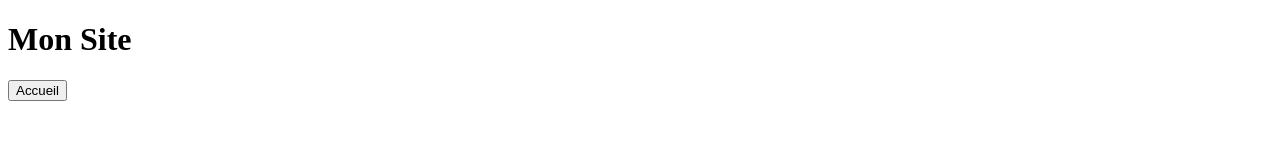
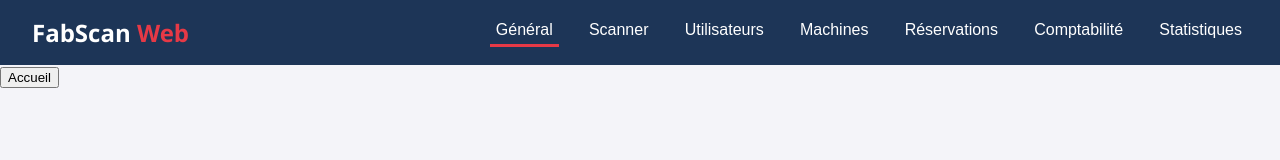
Before and after one commit to skaidali/fabscan, a plain HTML site: page client/index.html in a window 1280 px wide. Drawn offline with Linux system fonts and the light colour scheme.

Commit message:
petite mise en page + ajout de tabs

```diff
--- a/client/index.html
+++ b/client/index.html
@@ -3,11 +3,24 @@
 <head>
   <meta charset="utf-8">
   <title>FabScan</title>
+  <link rel="stylesheet" href="style.css">
 </head>
 
 <body>
 
-  <h1>Mon Site</h1>
+  <header>
+        <div class="logo">FabScan <span>Web</span></div>
+        <nav>
+            <button onclick="loadPage('./home.html')" class="active">Général</button>
+            <button onclick="loadPage('./scan.html')">Scanner</button>
+            <button onclick="loadPage('./users.html')">Utilisateurs</button>
+            <button onclick="loadPage('./machines.html')">Machines</button>
+            <button onclick="loadPage('./reservations.html')">Réservations</button>
+            <button onclick="loadPage('./bills.html')">Comptabilité</button>
+            <button onclick="loadPage('./stats.html')">Statistiques</button>
+        </nav>
+    </header>
+
 
   <button onclick="loadPage('home.html')">Accueil</button>
 
--- /dev/null
+++ b/client/style.css
@@ -0,0 +1,67 @@
+:root {
+    --primary: #e63946; /* Rouge FabLab */
+    --dark: #1d3557;
+    --light: #f1faee;
+    --grey: #457b9d;
+}
+
+body { font-family: 'Segoe UI', sans-serif; margin: 0; background-color: #f4f4f9; color: #333; }
+
+header {
+    background-color: var(--dark);
+    color: white;
+    padding: 1rem 2rem;
+    display: flex;
+    justify-content: space-between;
+    align-items: center;
+}
+
+header .logo { font-size: 1.5rem; font-weight: bold; }
+header .logo span { color: var(--primary); }
+
+nav button {
+    background: none;
+    border: none;
+    color: white;
+    font-size: 1rem;
+    margin-left: 20px;
+    cursor: pointer;
+    padding-bottom: 5px;
+}
+nav button.active { border-bottom: 3px solid var(--primary); }
+
+main { padding: 2rem; max-width: 1200px; margin: 0 auto; }
+
+/* Tabs Logic */
+.tab-content { display: none; }
+.tab-content.active { display: block; animation: fadeIn 0.3s; }
+@keyframes fadeIn { from { opacity: 0; } to { opacity: 1; } }
+
+/* Scan Section */
+.scan-container {
+    background: white; padding: 2rem; border-radius: 8px; box-shadow: 0 2px 10px rgba(0,0,0,0.1);
+    text-align: center; margin-bottom: 2rem;
+}
+.form-group { margin-bottom: 1rem; }
+input, select { padding: 10px; width: 300px; border: 1px solid #ddd; border-radius: 4px; }
+.btn-primary { background: var(--primary); color: white; border: none; padding: 10px 20px; border-radius: 4px; cursor: pointer; font-size: 1rem;}
+.btn-primary:hover { opacity: 0.9; }
+.btn-secondary { background: var(--grey); color: white; border: none; padding: 8px 15px; border-radius: 4px; cursor: pointer; }
+
+.message { margin-top: 15px; font-weight: bold; height: 20px; }
+.success { color: green; }
+.error { color: red; }
+
+/* Tables */
+table { width: 100%; border-collapse: collapse; background: white; margin-top: 1rem; }
+th, td { padding: 12px; text-align: left; border-bottom: 1px solid #ddd; }
+th { background-color: var(--grey); color: white; }
+
+/* Hidden Form */
+.hidden-form { display: none; background: #e9ecef; padding: 15px; margin-bottom: 15px; border-radius: 8px; }
+
+/* Stats */
+.stats-grid { display: grid; grid-template-columns: repeat(auto-fit, minmax(200px, 1fr)); gap: 20px; }
+.stat-card { background: white; padding: 20px; border-radius: 8px; text-align: center; box-shadow: 0 2px 5px rgba(0,0,0,0.1); }
+.stat-card h3 { margin: 0; color: var(--grey); font-size: 1rem; }
+.stat-card p { font-size: 2.5rem; margin: 10px 0 0; color: var(--dark); font-weight: bold; }
```
Also changed, not shown: client/home.html (+0 -3 lines), client/scan.html (added).
